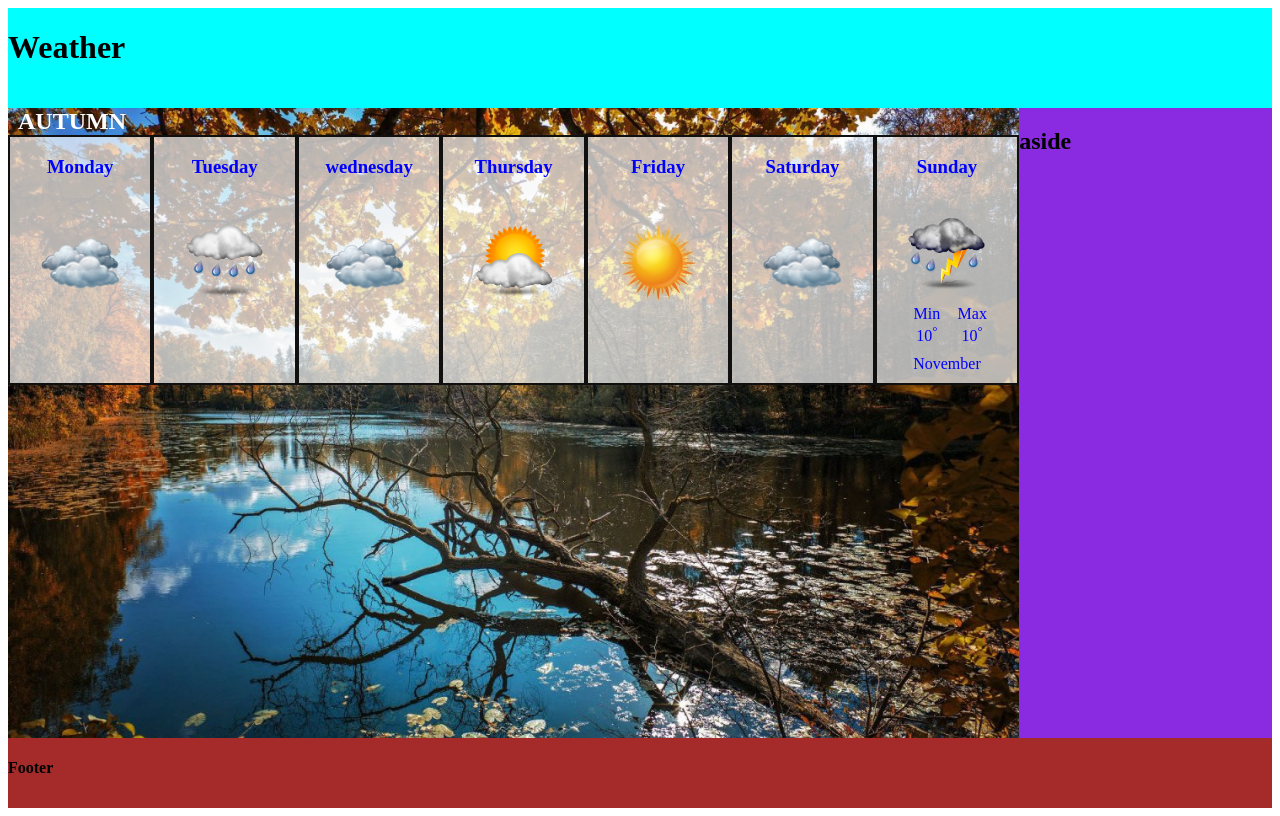
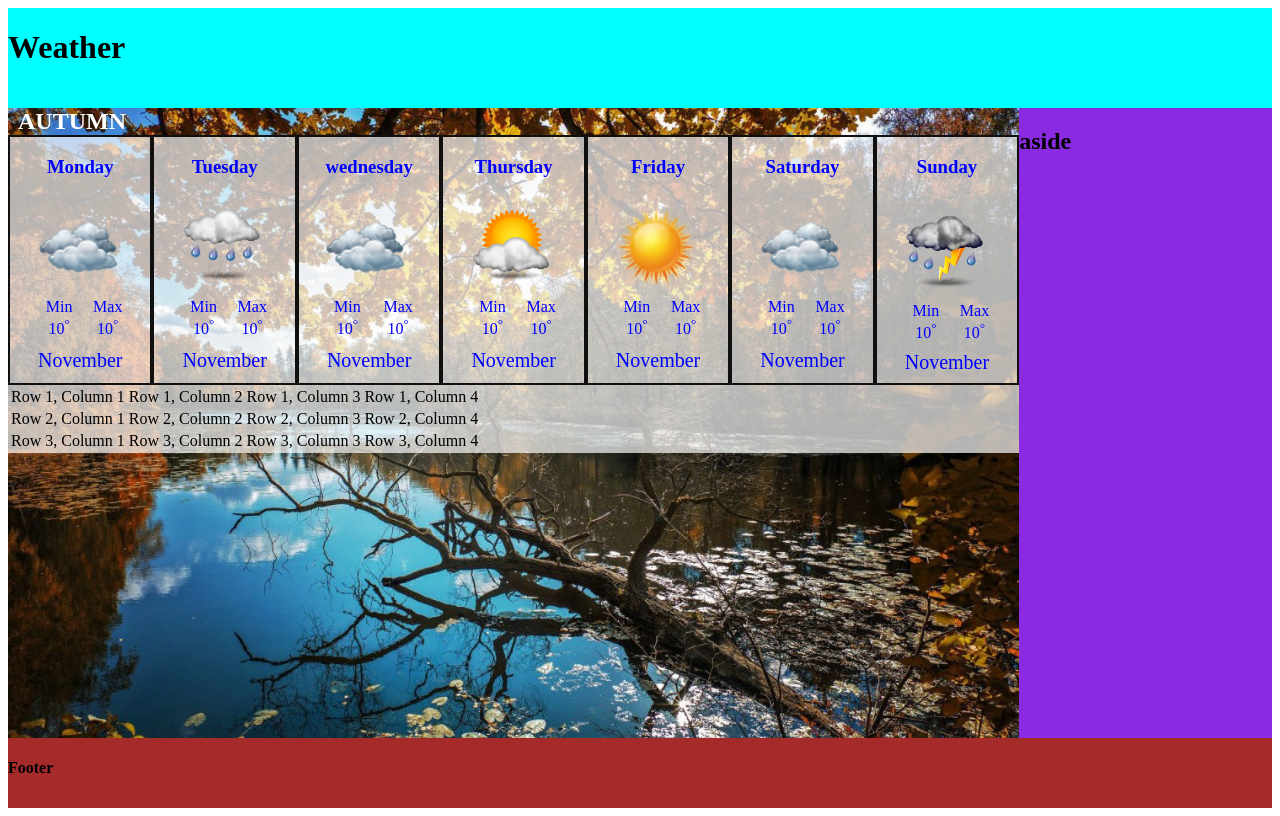
Before and after one commit to RSS-777/weather-project, a React (Vite) app: page / in a window 1280 px wide. Built offline with nearby package versions, Linux system fonts and the light colour scheme.

Commit message:
add Table

```diff
--- a/src/Main/Main.css
+++ b/src/Main/Main.css
@@ -39,6 +39,7 @@ main>h2 {
 
 .month {
     text-align: center;
+    font-size: 20px;
 }
 
 .spring {
@@ -64,3 +65,8 @@ main>h2 {
     background-repeat: no-repeat;
     background-size: cover;
 }
+
+.weather-info-block{
+    width: 100%;
+    background-color: rgba(255, 255, 255, 0.689);
+}
--- a/src/Main/Main.jsx
+++ b/src/Main/Main.jsx
@@ -1,5 +1,6 @@
 import React, { useState, useEffect } from 'react';
 import './Main.css';
+import Table from '../Table/Table';
 import { date } from '../utils/date'
 import cloudsRain from '../icons/clouds-rain.png'
 import clouds from '../icons/clouds.png';
@@ -33,38 +34,68 @@ export const Main = () => {
                 <div className="cards1">
                     <h3>Monday</h3>
                     <img src={clouds} alt="Image weather" />
-                    <div className='temperature'></div>
-                    <div className='month'></div>
+                    <div className='temperature'>
+                        <div className="degrees-celsius">
+                            <div className="degrees-min">Min<br /> <span>10</span><sup>&deg;</sup></div>
+                            <div className="degrees-max">Max<br /> <span>10</span><sup>&deg;</sup></div>
+                        </div>
+                    </div>
+                    <div className='month'>{date.month}</div>
                 </div>
                 <div className="cards2">
                     <h3>Tuesday</h3>
                     <img src={cloudsRain} alt="Image weather" />
-                    <div className='temperature'></div>
-                    <div className='month'></div>
+                    <div className='temperature'>
+                        <div className="degrees-celsius">
+                            <div className="degrees-min">Min<br /> <span>10</span><sup>&deg;</sup></div>
+                            <div className="degrees-max">Max<br /> <span>10</span><sup>&deg;</sup></div>
+                        </div>
+                    </div>
+                    <div className='month'>{date.month}</div>
                 </div>
                 <div className="cards3">
                     <h3>wednesday</h3>
                     <img src={clouds} alt="Image weather" />
-                    <div className='temperature'></div>
-                    <div className='month'></div>
+                    <div className='temperature'>
+                        <div className="degrees-celsius">
+                            <div className="degrees-min">Min<br /> <span>10</span><sup>&deg;</sup></div>
+                            <div className="degrees-max">Max<br /> <span>10</span><sup>&deg;</sup></div>
+                        </div>
+                    </div>
+                    <div className='month'>{date.month}</div>
                 </div>
                 <div className="cards4">
                     <h3>Thursday</h3>
                     <img src={sunnyClouds} alt="Image weather" />
-                    <div className='temperature'></div>
-                    <div className='month'></div>
+                    <div className='temperature'>
+                        <div className="degrees-celsius">
+                            <div className="degrees-min">Min<br /> <span>10</span><sup>&deg;</sup></div>
+                            <div className="degrees-max">Max<br /> <span>10</span><sup>&deg;</sup></div>
+                        </div>
+                    </div>
+                    <div className='month'>{date.month}</div>
                 </div>
                 <div className="cards5">
                     <h3>Friday</h3>
                     <img src={sunny} alt="Image weather" />
-                    <div className='temperature'></div>
-                    <div className='month'></div>
+                    <div className='temperature'>
+                        <div className="degrees-celsius">
+                            <div className="degrees-min">Min<br /> <span>10</span><sup>&deg;</sup></div>
+                            <div className="degrees-max">Max<br /> <span>10</span><sup>&deg;</sup></div>
+                        </div>
+                    </div>
+                    <div className='month'>{date.month}</div>
                 </div>
                 <div className="cards6">
                     <h3>Saturday</h3>
                     <img src={clouds} alt="Image weather" />
-                    <div className='temperature'></div>
-                    <div className='month'></div>
+                    <div className='temperature'>
+                        <div className="degrees-celsius">
+                            <div className="degrees-min">Min<br /> <span>10</span><sup>&deg;</sup></div>
+                            <div className="degrees-max">Max<br /> <span>10</span><sup>&deg;</sup></div>
+                        </div>
+                    </div>
+                    <div className='month'>{date.month}</div>
                 </div>
                 <div className="cards7">
                     <h3>Sunday</h3>
@@ -79,6 +110,9 @@ export const Main = () => {
                     <div className='month'>{date.month}</div>
                 </div>
             </div>
+            <div className="weather-info-block">
+                < Table />
+            </div>
         </main>
     )
 }
--- /dev/null
+++ b/src/Table/Table.jsx
@@ -0,0 +1,29 @@
+import './Table.css';
+import React from 'react';
+
+function Table() {
+    const rows = 3;
+    const columns = 4;
+
+    const tableRows = [];
+
+    for (let i = 0; i < rows; i++) {
+        const cells = [];
+
+        for (let j = 0; j < columns; j++) {
+            cells.push(<td key={`cell-${i}-${j}`}>Row {i + 1}, Column {j + 1}</td>);
+        }
+
+        tableRows.push(<tr key={`row-${i}`}>{cells}</tr>);
+    }
+
+    return (
+        <table>
+            <tbody>
+                {tableRows}
+            </tbody>
+        </table>
+    );
+}
+
+export default Table;
```
Also changed, not shown: src/Table/Table.css (added).
